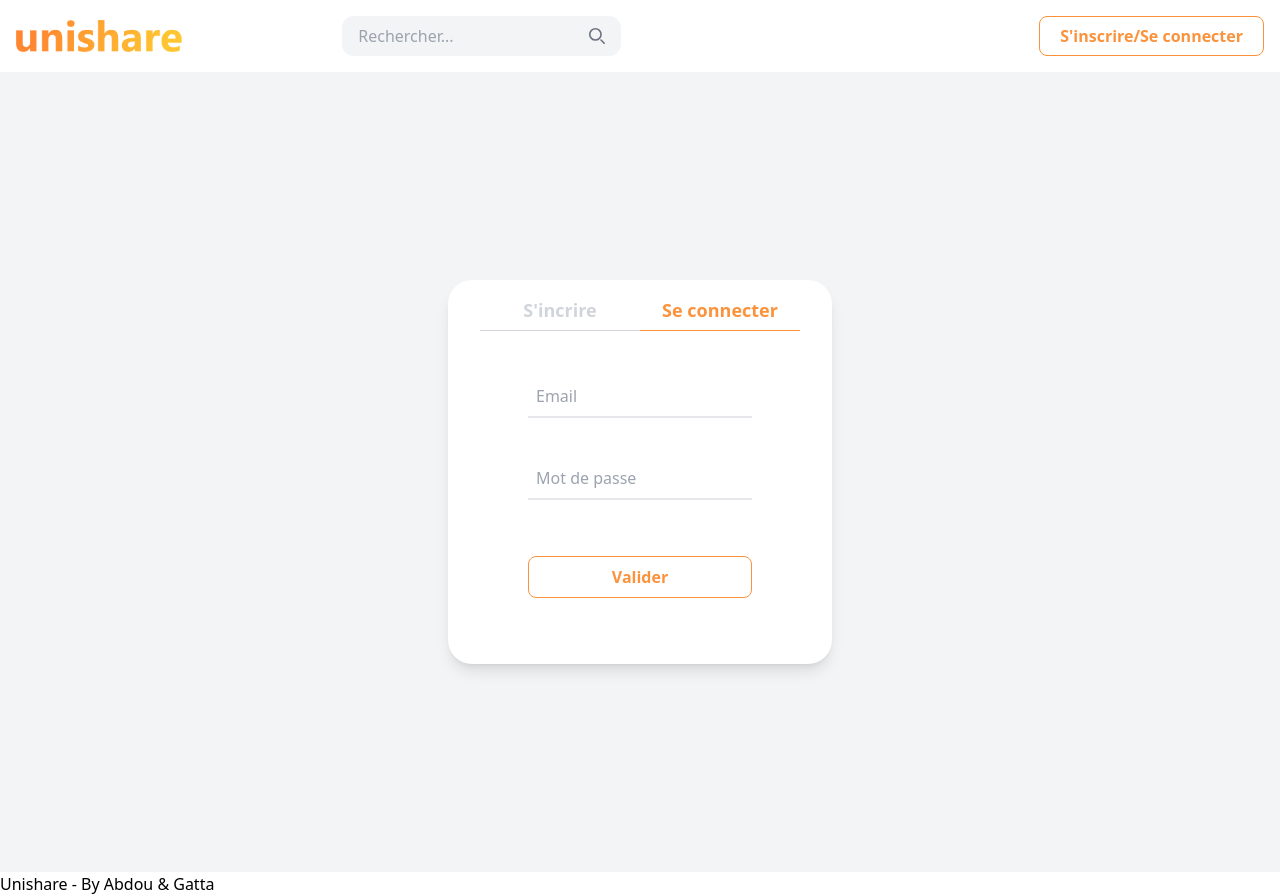
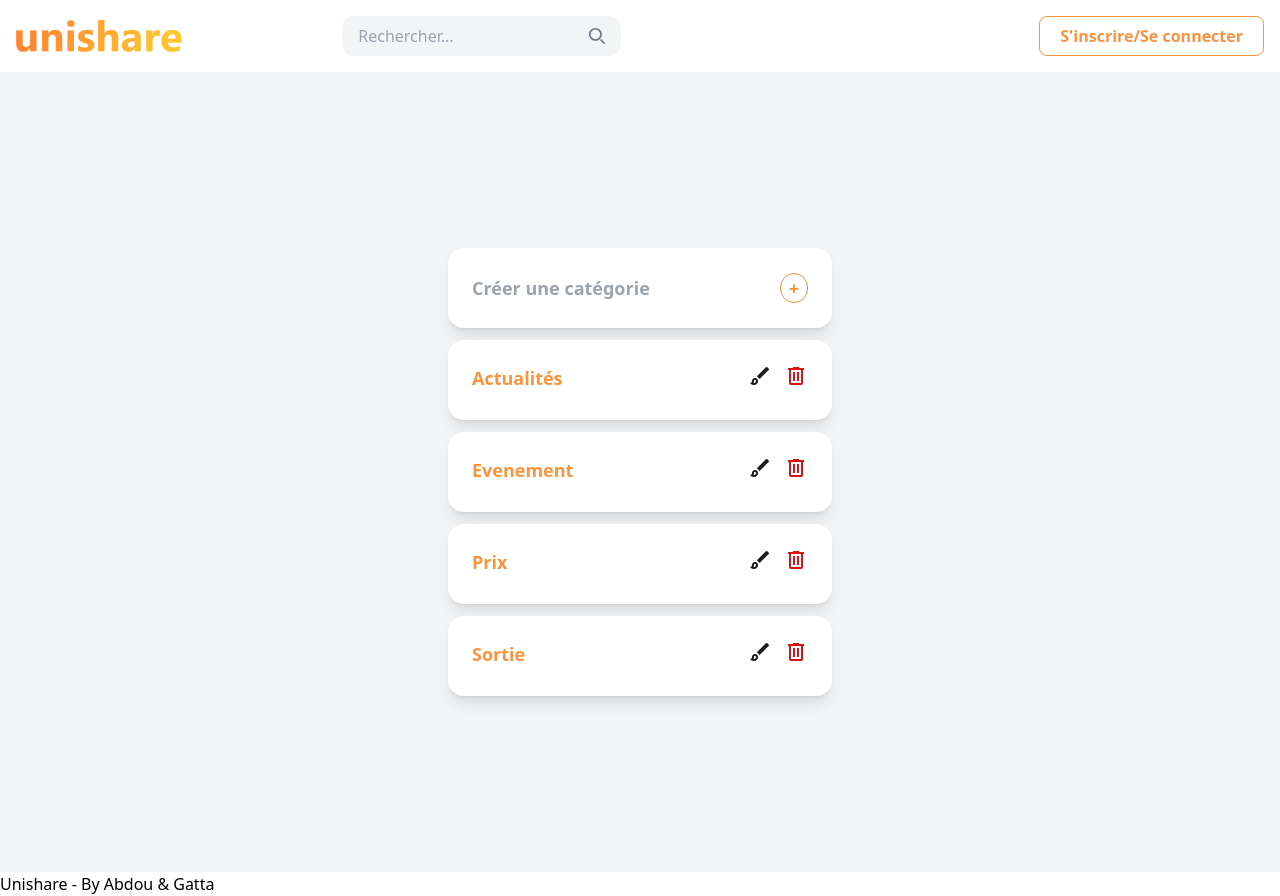
Before and after one commit to gattacode/unishare, a PHP site: page / in a window 1280 px wide. Run offline with PHP 8.4, Linux system fonts and the light colour scheme; some libraries are stand-ins or nearby versions.

Commit message:
Finished categories page styling

```diff
--- a/categories.php
+++ b/categories.php
@@ -1,4 +1,37 @@
-/*
-    admin:Bouton création catégories
-    liste des catégories admin:edit/delete button
-*/
+<?php
+$categories = ['Actualités', 'Evenement', 'Prix', 'Sortie']
+    ?>
+
+<div class="bg-gray-100 w-full h-full flex flex-col items-center justify-center gap-3">
+    <div class="bg-white font-bold text-lg w-96 h-20 rounded-2xl shadow-lg flex flex-col justify-center p-6">
+        <!-- Ajouter fonction ajout catégorie -->
+        <form method="POST" class="m-0 flex flex-row">
+            <input name="add-cat-button" class="w-full outline-0 " type="text" placeholder="Créer une catégorie"
+                name="createcat" required>
+            <button
+                class="transition duration-150 ease-in-out text-orange-400 hover:text-white border border-orange-400 hover:bg-orange-400 focus:ring-4 focus:outline-none focus:ring-orange-400 font-bold rounded-full px-2 cursor-pointer"
+                type="submit">+</button>
+        </form>
+    </div>
+
+    <?php for ($i = 0; $i < count($categories); $i++) {
+        if (array_key_exists('delete-button', $_POST)) {
+            /** Ajouter fonction supprimer catégorie */
+        }
+        ?>
+        <div
+            class="bg-white font-bold text-orange-400 text-lg w-96 h-20 rounded-2xl shadow-lg flex flex-row justify-center p-6">
+            <?php echo $categories[$i] ?>
+            <form method="POST" class="flex flex-row ml-auto gap-3">
+                <button type="submit" name="edit-button">
+                    <img class="h-6 w-6" alt="edut" src="./images/edit-icon.png" />
+                </button>
+                <button type="submit" name="delete-button">
+                    <img class="h-6 w-6" alt="delete" src="./images/delete-icon.png" />
+                </button>
+            </form>
+        </div>
+    <?php } ?>
+
+
+</div>
--- a/index.php
+++ b/index.php
@@ -1,4 +1,4 @@
 <?php require_once('header.php'); ?>
 <?php require_once('navbar.php'); ?>
-<?php require_once('login.php'); ?>
+<?php require_once('categories.php'); ?>
 <?php require_once('footer.php'); ?>
--- a/login.php
+++ b/login.php
@@ -1,3 +1,5 @@
+<?php require_once('header.php'); ?>
+<?php require_once('navbar.php'); ?>
 <div class="bg-gray-100 w-full h-full flex items-center justify-center">
     <div class="bg-white w-96 h-96 rounded-3xl shadow-lg flex flex-col">
         <div class="flex flex-row flex-wrap text-center text-lg w-full justify-center my-4 h-10">
@@ -10,7 +12,7 @@
             <div class="flex flex-col mx-20 mt-6 gap-10">
                 <input class="w-full p-2 border-b-2 outline-0" type="text" placeholder="Email" name="email" required>
                 <input class="w-full p-2 border-b-2 outline-0" type="password" placeholder="Mot de passe" name="psw" required>
-                <button class="w-full p-2 transition duration-150 ease-in-out text-orange-400 hover:text-white border border-orange-400 hover:bg-orange-400 focus:ring-4 focus:outline-none focus:ring-orange-400 font-bold rounded-lg px-5 py-2 mt-4 cursor-pointer	" type="submit">
+                <button class="w-full p-2 transition duration-150 ease-in-out text-orange-400 hover:text-white border border-orange-400 hover:bg-orange-400 focus:ring-4 focus:outline-none focus:ring-orange-400 font-bold rounded-lg px-5 py-2 mt-4 cursor-pointer" type="submit">
                     Valider
                 </button>
             </div>
--- a/navbar.php
+++ b/navbar.php
@@ -1,5 +1,5 @@
 <header class="flex flex-row items-center justify-center p-4 w-full">
-    <a href="index.php" class="mr-40"><img class="h-8" alt="logo" src="./images/logo-gradient.png"></img></a>
+    <a href="index" class="mr-40"><img class="h-8" alt="logo" src="./images/logo-gradient.png"></img></a>
     <form class="mr-auto my-0">
         <div class="flex flex-row w-50 bg-gray-100 p-2 px-4 rounded-xl">
             <input type="search" id="default-search" class="w-full bg-transparent outline-none"
@@ -11,6 +11,6 @@
         </div>
     </form>
     <div class="w-30">
-        <a class="whitespace-nowrap	transition duration-150 ease-in-out text-orange-400 hover:text-white border border-orange-400 hover:bg-orange-400 focus:ring-4 focus:outline-none focus:ring-orange-400 font-bold rounded-lg px-5 py-2 cursor-pointer">S'inscrire/Se connecter</a>
+        <a href="./login.php"class="whitespace-nowrap	transition duration-150 ease-in-out text-orange-400 hover:text-white border border-orange-400 hover:bg-orange-400 focus:ring-4 focus:outline-none focus:ring-orange-400 font-bold rounded-lg px-5 py-2 cursor-pointer">S'inscrire/Se connecter</a>
     </div>
 </header>
```
Also changed, not shown: signup.php (+25 -0 lines), images/delete-icon.png (added), images/edit-icon.png (added).
